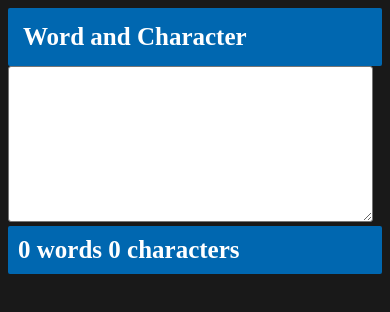
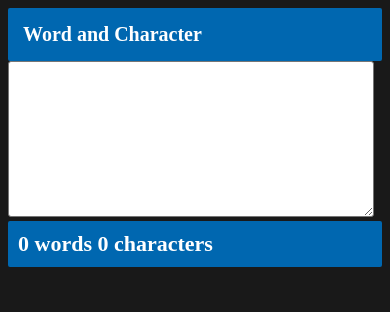
Before and after one commit to amannitp/word-character-counter, a plain HTML site: page index.html in a window 390 px wide. Drawn offline with Linux system fonts and the light colour scheme.

Commit message:
css change for mobile

```diff
--- a/CSS/wordCounter.css
+++ b/CSS/wordCounter.css
@@ -74,44 +74,8 @@ p{
   }
 }
  */
- @media only screen and (max-width:400px){
-     textarea{
-        width:95%;
-    }
-    body{
-        padding:0px 0%;
-    }
- }
- @media only screen and (max-width:330px){
-     textarea{
-         width:96.3%;
-     }
-     body{
-        padding:0px 0%;
-    }
-    h1{
-        font-size: 20px;
-    }
-    p{
-        font-size: 22px;
-    }
- }
- @media only screen and (max-width:500px){
 
-     textarea{
-         width:96%;
-     }
-     body{
-        padding:0px 0%;
-    }
-    h1{
-        font-size: 25px;
-    }
-    p{
-        font-size: 25px;
-    }
- }
- @media only screen and (max-width:300px){
+ @media (max-width:480px){
     textarea{
         width:96.3%;
     }
```
